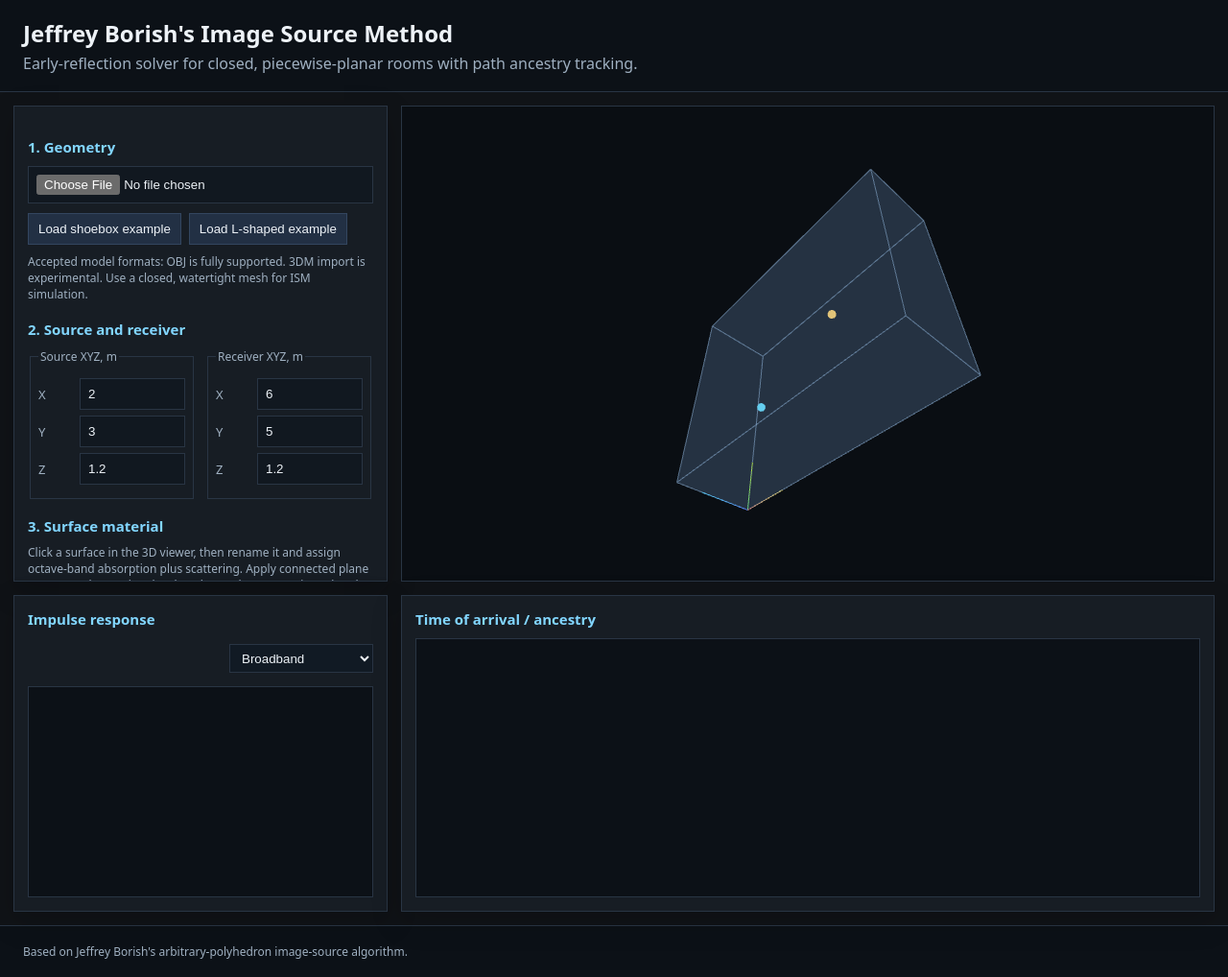
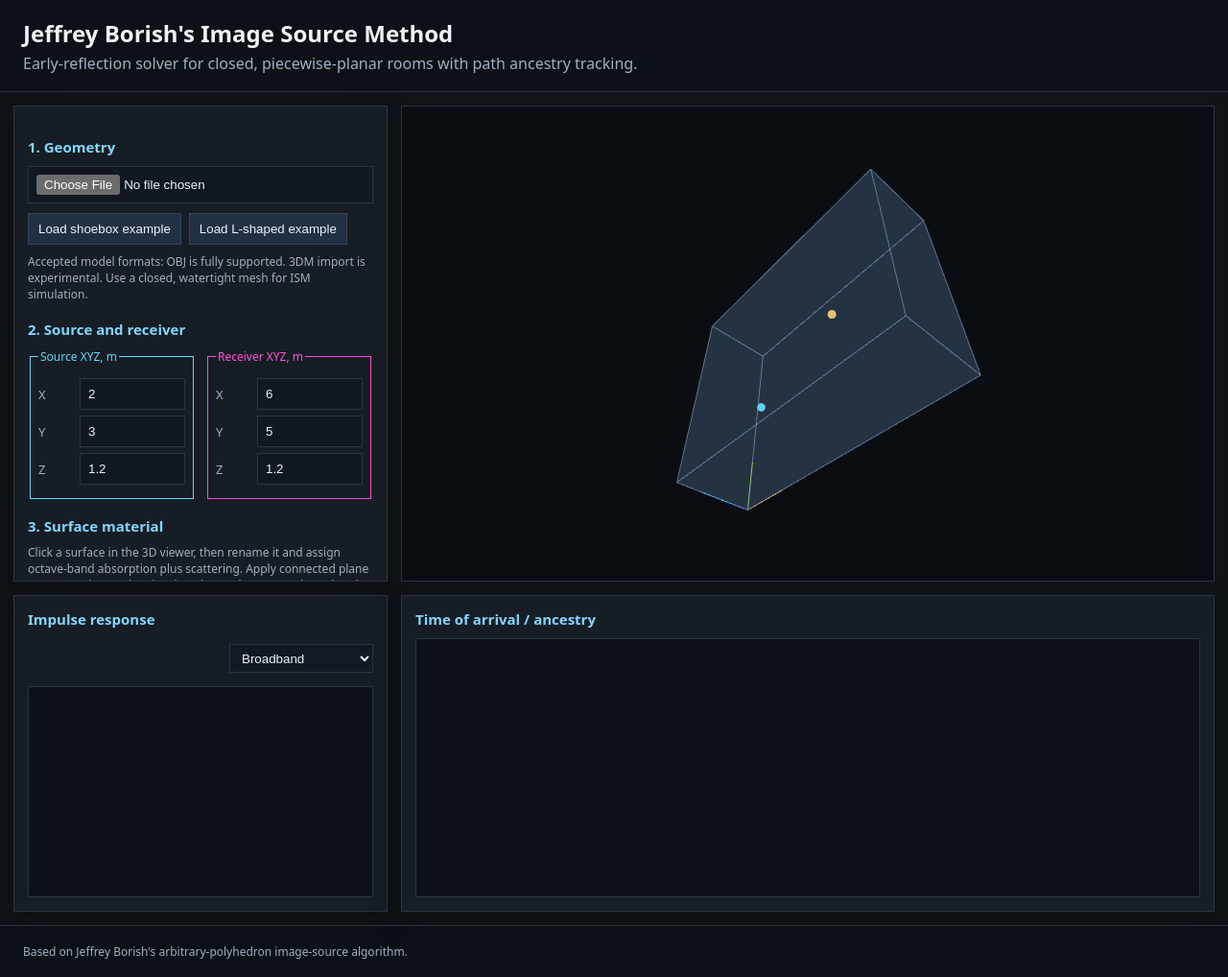
Before and after one commit to domfrbassett/borish-image-source, a website: page web/index.html in a window 1280 px wide. Shown: the whole page at 96% size. Drawn offline with nearby package versions, Linux system fonts and the light colour scheme; animation ran at ten frames a second.

Commit message:
Colour to differentiate source from receiver

```diff
--- a/web/index.html
+++ b/web/index.html
@@ -35,13 +35,13 @@
 
       <h2>2. Source and receiver</h2>
       <div class="grid-2">
-        <fieldset>
+        <fieldset class="source-box">
           <legend>Source XYZ, m</legend>
           <label>X <input id="sourceX" type="number" step="0.01" value="2"></label>
           <label>Y <input id="sourceY" type="number" step="0.01" value="3"></label>
           <label>Z <input id="sourceZ" type="number" step="0.01" value="1.2"></label>
         </fieldset>
-        <fieldset>
+        <fieldset class="receiver-box">
           <legend>Receiver XYZ, m</legend>
           <label>X <input id="receiverX" type="number" step="0.01" value="6"></label>
           <label>Y <input id="receiverY" type="number" step="0.01" value="5"></label>
--- a/web/src/main.js
+++ b/web/src/main.js
@@ -747,14 +747,6 @@ function renderImpulsePlot(sparse, fixedMaxA = null) {
   ctx.fillText("dBrFS", 0, 0);
   ctx.restore();
 
-  // selected IR view label
-  ctx.textAlign = "left";
-  ctx.textBaseline = "alphabetic";
-  const label = elements.irBandSelect
-    ? elements.irBandSelect.options[elements.irBandSelect.selectedIndex]?.text || "IR"
-    : "IR";
-  ctx.fillText(label, padL + 4 * scale, padT + 12 * scale);
-
   // impulse spikes
   for (const point of sparse) {
     const x = padL + ((Number(point.time_ms) || 0) / maxT) * w;
--- a/web/src/styles.css
+++ b/web/src/styles.css
@@ -534,3 +534,20 @@ textarea {
   border-radius: 0;
   padding: 2px 8px;
 }
+
+/* Source / receiver fieldset colours */
+.source-box {
+  border-color: #61dafb !important;
+}
+
+.source-box legend {
+  color: #61dafb !important;
+}
+
+.receiver-box {
+  border-color: #ff4fd8 !important;
+}
+
+.receiver-box legend {
+  color: #ff4fd8 !important;
+}
```
